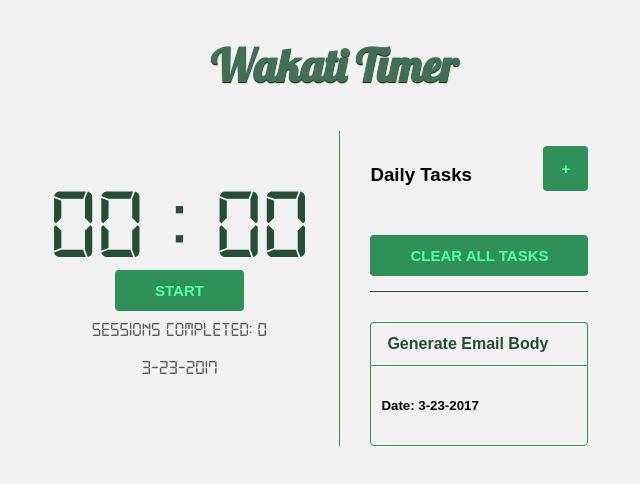
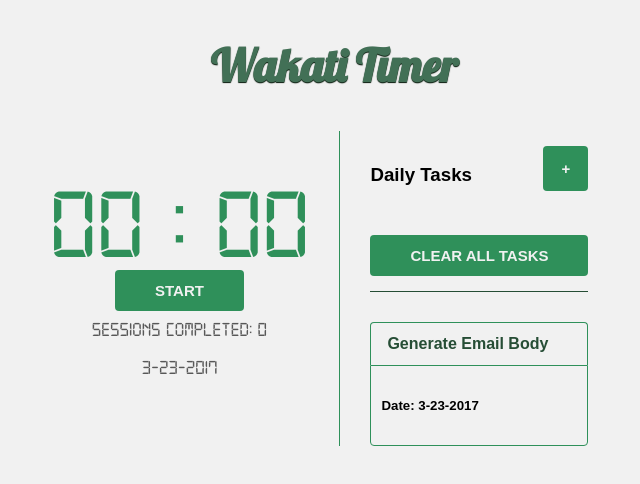
Before and after one commit to korrybass/wakati-react, a React (Create React App) app: page / in a window 1280 px wide. Shown: the top 484 px of the page, without its empty margins (306-946 px from the left). Built offline with nearby package versions, Linux system fonts and the light colour scheme.

Commit message:
updated styles

```diff
--- a/src/App.css
+++ b/src/App.css
@@ -9,7 +9,7 @@
 button{
     padding: 12px 40px;
     font-size: 15px;
-    color: #54ff9f;
+    color: #f1f1f1;
     border: none;
     font-weight: 700;
     text-transform: uppercase;
--- a/src/components/Timer/timer.css
+++ b/src/components/Timer/timer.css
@@ -33,7 +33,7 @@ body{
     -webkit-animation-duration: 1s;
     animation-duration: 1s;
     text-align: center;
-    color: #264d35;
+    color: #2f905a;
 }
 .time-body span{
   min-width: 95px;
@@ -86,7 +86,7 @@ button{
     padding: 12px 40px;
     font-size: 15px;
     background-color: #2f905a;
-    color: #54ff9f;
+    color: #f1f1f1;
     border: none;
     font-weight: 700;
     text-transform: uppercase;
```
